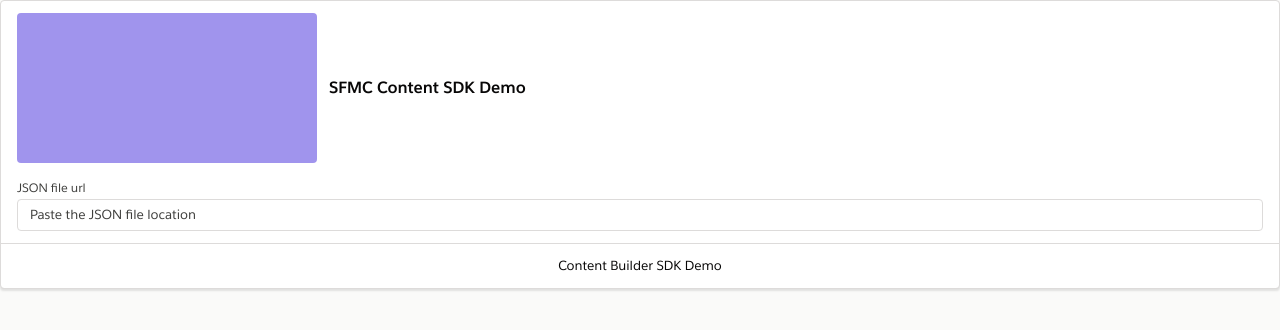
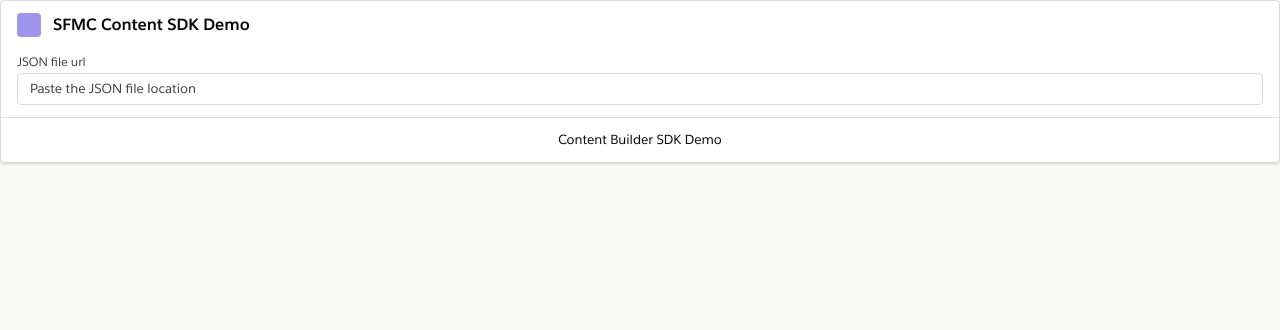
Before and after one commit to misraankit/sfmc-custom-content, a website: page dist/index.html in a window 1280 px wide. Drawn offline with Linux system fonts and the light colour scheme.

Commit message:
Changed font to SF Font and Images

```diff
--- a/dist/index.html
+++ b/dist/index.html
@@ -9,9 +9,8 @@
     <header class="slds-media slds-media_center slds-has-flexi-truncate">
       <div class="slds-media__figure">
         <span class="slds-icon_container slds-icon-standard-contact" title="description of icon when needed">
-          <svg  aria-hidden="true">
-             <use xmlns:xlink="http://www.w3.org/1999/xlink" xlink:href="dist/envelope.svg" />
-            <!-- <img src= "dist/envelope.svg"> -->
+          <svg class="slds-icon slds-icon_small" aria-hidden="true">
+           <use xmlns:xlink="http://www.w3.org/1999/xlink" xlink:href="dist/envelope.svg" />
           </svg>
         </span>
       </div>
```
